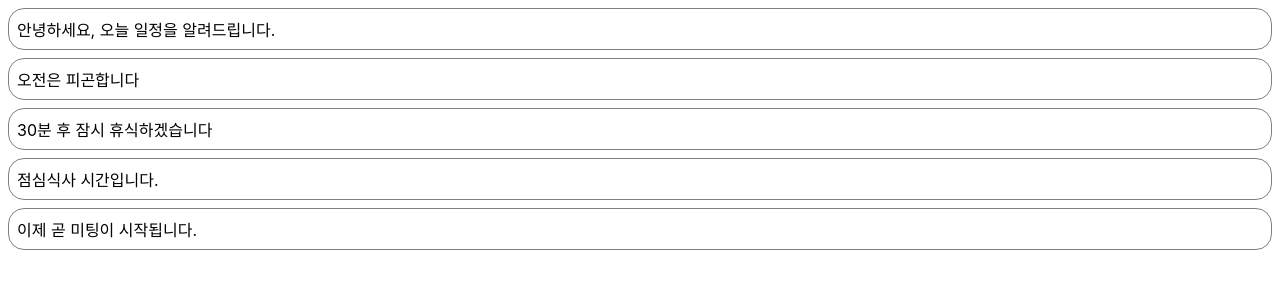
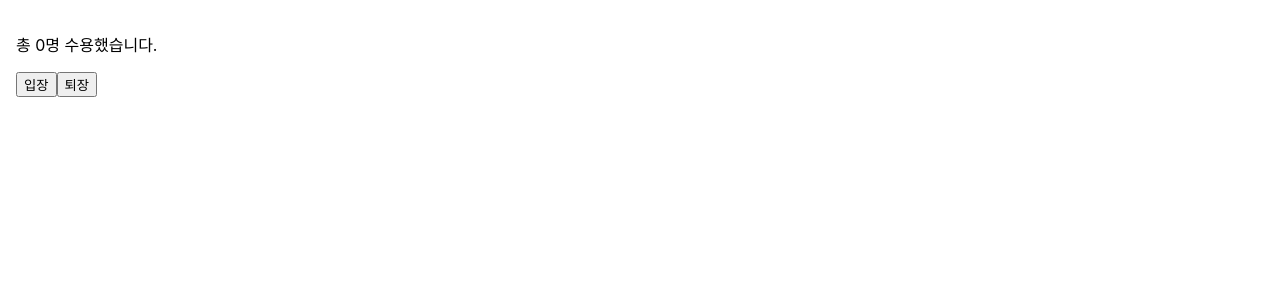
Before and after one commit to Juwon-Kiim/react-test, a React (Create React App) app in the folder my-app/: page / in a window 1280 px wide. Shown: the top 300 px of the page. Built offline with nearby package versions, Linux system fonts and the light colour scheme.

Commit message:
use Hooks

```diff
--- /dev/null
+++ b/my-app/src/chapter_07/Accommodate.jsx
@@ -0,0 +1,34 @@
+import React, {useState, useEffect} from "react";
+import useCounter from "./useCounter";
+
+const MAX_CAPACITY = 10;
+
+function Accommodate(props){
+    const [isFull, setIsFull] = useState(false);
+    const [count, increaseCount, decreaseCount] = useCounter(0);
+
+    useEffect(()=>{
+        console.log("==================");
+        console.log("useEffect() is called.");
+        console.log(`isFull: ${isFull}`);
+    });
+
+    useEffect(()=>{
+        setIsFull(count>=MAX_CAPACITY);
+        console.log(`Current count value: ${count}`);
+    }, [count]);
+
+    return (
+        <div style={{padding:16}}>
+            <p>{`총 ${count}명 수용했습니다.`}</p>
+
+            <button onClick={increaseCount} disabled={isFull}>
+                입장
+            </button>
+            <button onClick={decreaseCount}>퇴장</button>
+
+            {isFull && <p style={{color:"red"}}>정원이 가득찼습니다.</p>}
+        </div>
+    );
+}
+export default Accommodate;
--- /dev/null
+++ b/my-app/src/chapter_07/useCounter.jsx
@@ -0,0 +1,11 @@
+import React, {useState} from "react";
+
+function useCounter(initialValue){
+    const [count, setCount] = useState(initialValue);
+
+    const increaseCount = ()=>setCount(count=>count+1);
+    const decreaseCount = ()=>setCount(count=>Math.max(count-1, 0));
+
+    return [count, increaseCount, decreaseCount];
+}
+export default useCounter;
--- a/my-app/src/index.js
+++ b/my-app/src/index.js
@@ -8,12 +8,13 @@
 import Clock from './chapter_04/Clock';
 import CommentList from './chapter_05/CommentList';
 import NotificationList from './chapter_06/NotificationList';
+import Accommodate from './chapter_07/Accommodate';
 
 const root = ReactDOM.createRoot(document.getElementById('root'));
 root.render(
-  // <React.StrictMode>
-    <NotificationList />
-  // </React.StrictMode>
+  <React.StrictMode>
+    <Accommodate />
+  </React.StrictMode>
 );
 
 // If you want to start measuring performance in your app, pass a function
```
